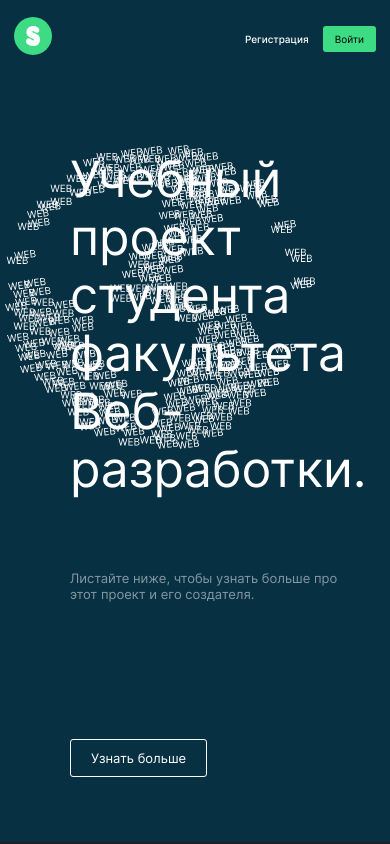
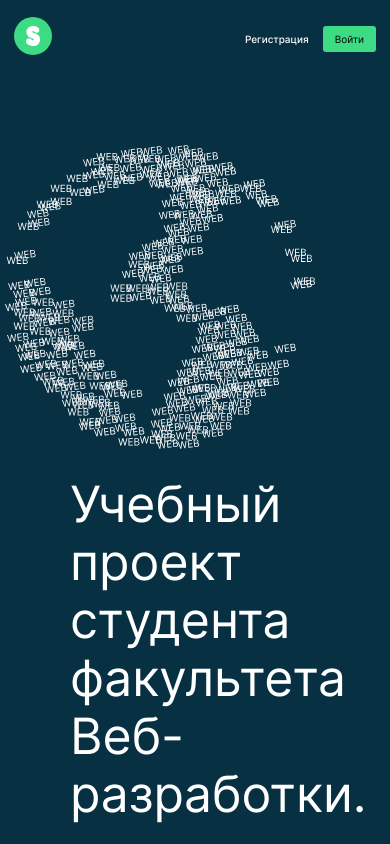
Before and after one commit to Pavel-Rogozhkin/movies-explorer-frontend, a React (Create React App) app: page / in a window 390 px wide. Shown: the top 844 px of the page. Built offline with nearby package versions, Linux system fonts and the light colour scheme.

Commit message:
fix: fix components styles

```diff
--- a/src/components/Promo/Promo.css
+++ b/src/components/Promo/Promo.css
@@ -51,3 +51,9 @@
 .promo__link:hover   {
     opacity: 0.7;
 }
+
+@media screen and (max-width: 1023px) {
+    .promo__container {
+        padding-top: 400px;
+    }
+}
```
